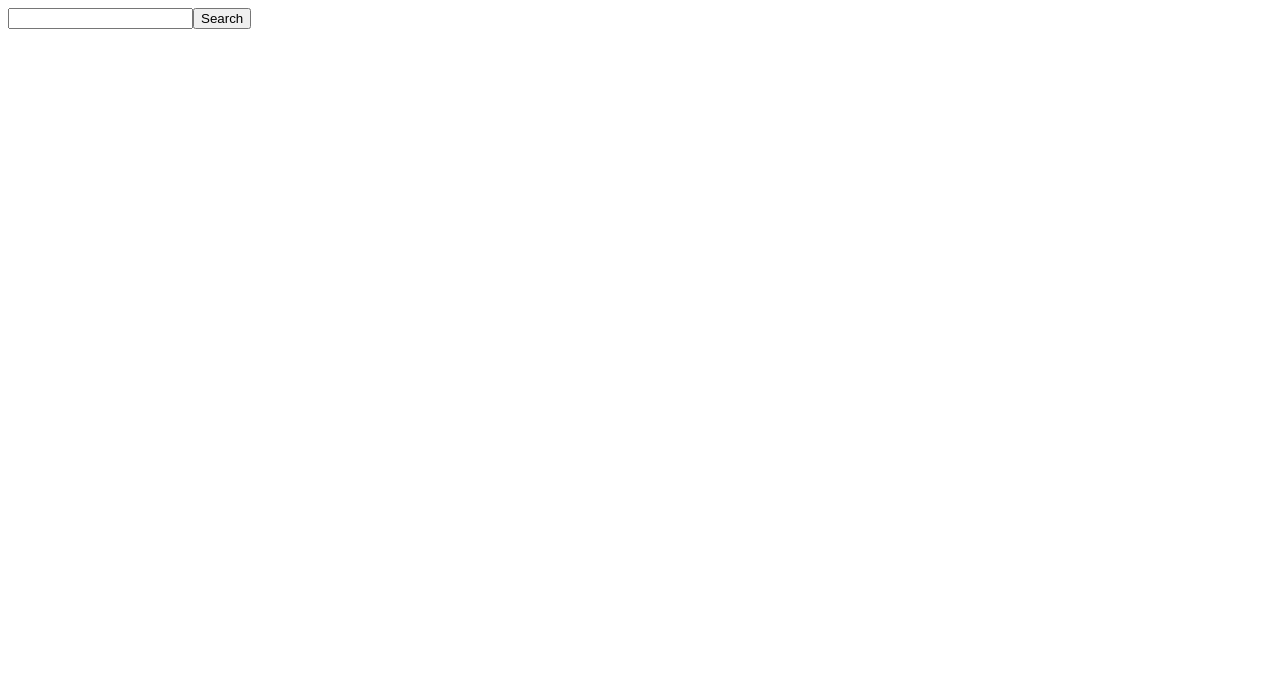
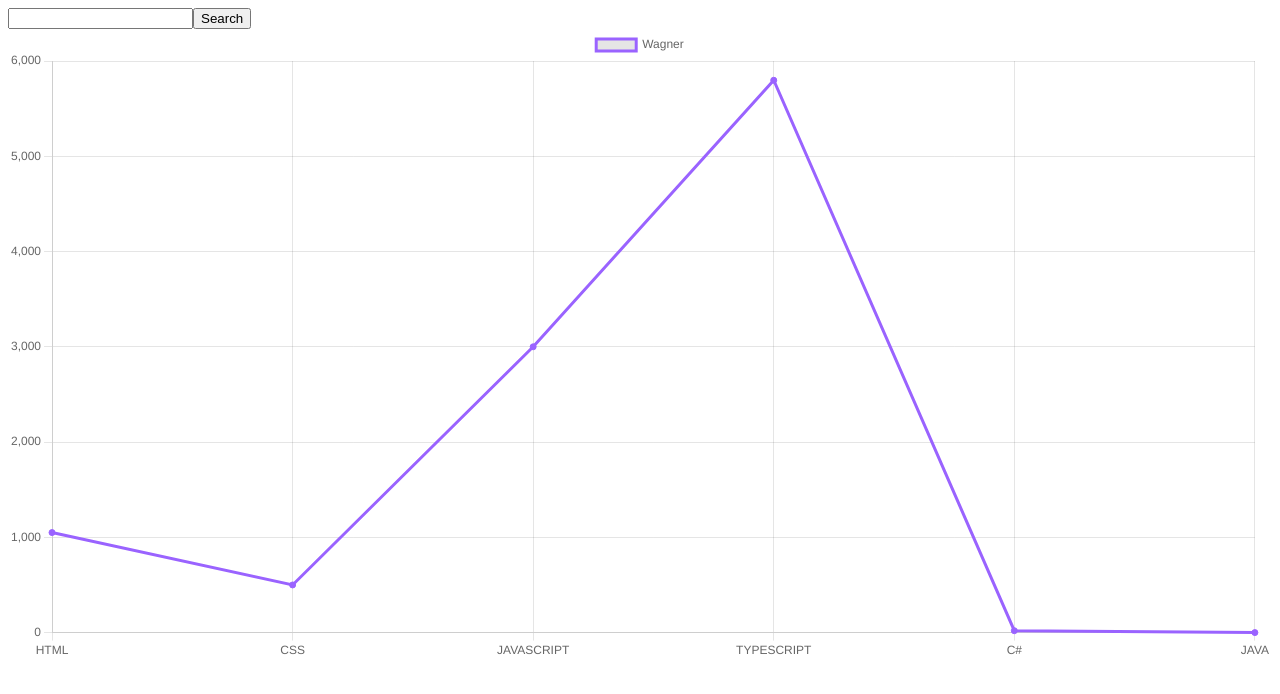
Before and after one commit to WagaoFC/gitHubCompare, a React (Vite) app: page / in a window 1280 px wide. Shown: the top 694 px of the page. Built offline with nearby package versions, Linux system fonts and the light colour scheme.

Commit message:
:sparkles: feat

```diff
--- a/package.json
+++ b/package.json
@@ -10,7 +10,9 @@
     "preview": "vite preview"
   },
   "dependencies": {
+    "chart.js": "^4.4.0",
     "react": "^18.2.0",
+    "react-chartjs-2": "^5.2.0",
     "react-dom": "^18.2.0"
   },
   "devDependencies": {
--- a/src/App.tsx
+++ b/src/App.tsx
@@ -1,4 +1,5 @@
 import { useEffect, useState } from "react"
+import { Chart } from "./components/chart"
 
 export function App() {
   interface IRepos {
@@ -47,6 +48,7 @@ export function App() {
           Search
         </button>
       </form>
+      <Chart />
     </>
   )
 }
--- /dev/null
+++ b/src/components/chart/index.tsx
@@ -0,0 +1,47 @@
+import {
+    Chart as ChartJS,
+    CategoryScale,
+    LinearScale,
+    PointElement,
+    LineElement,
+    Title,
+    Tooltip,
+    Legend,
+    Filler
+} from 'chart.js'
+import { Line } from 'react-chartjs-2'
+
+ChartJS.register(
+    CategoryScale,
+    LinearScale,
+    PointElement,
+    LineElement,
+    Title,
+    Tooltip,
+    Legend,
+    Filler
+)
+
+const bytes = [1050, 500, 3000, 5798, 20, 0]
+const techs = ['HTML', 'CSS', 'JAVASCRIPT', 'TYPESCRIPT', 'C#', 'JAVA']
+
+const data = {
+    labels: techs,
+    datasets: [
+        {
+            label: 'Wagner',
+            data: bytes,
+            borderColor: 'rgb(154, 99, 255)',
+            pointRadius: 3,
+            pointBackgroundColor: 'rgba(154, 99, 255)',
+        }
+    ]
+}
+
+export function Chart() {
+    return (
+        <Line
+            data={data}
+        />
+    )
+}
```
Also changed, not shown: 1 other file (tests, documents, lock files or other folders).
